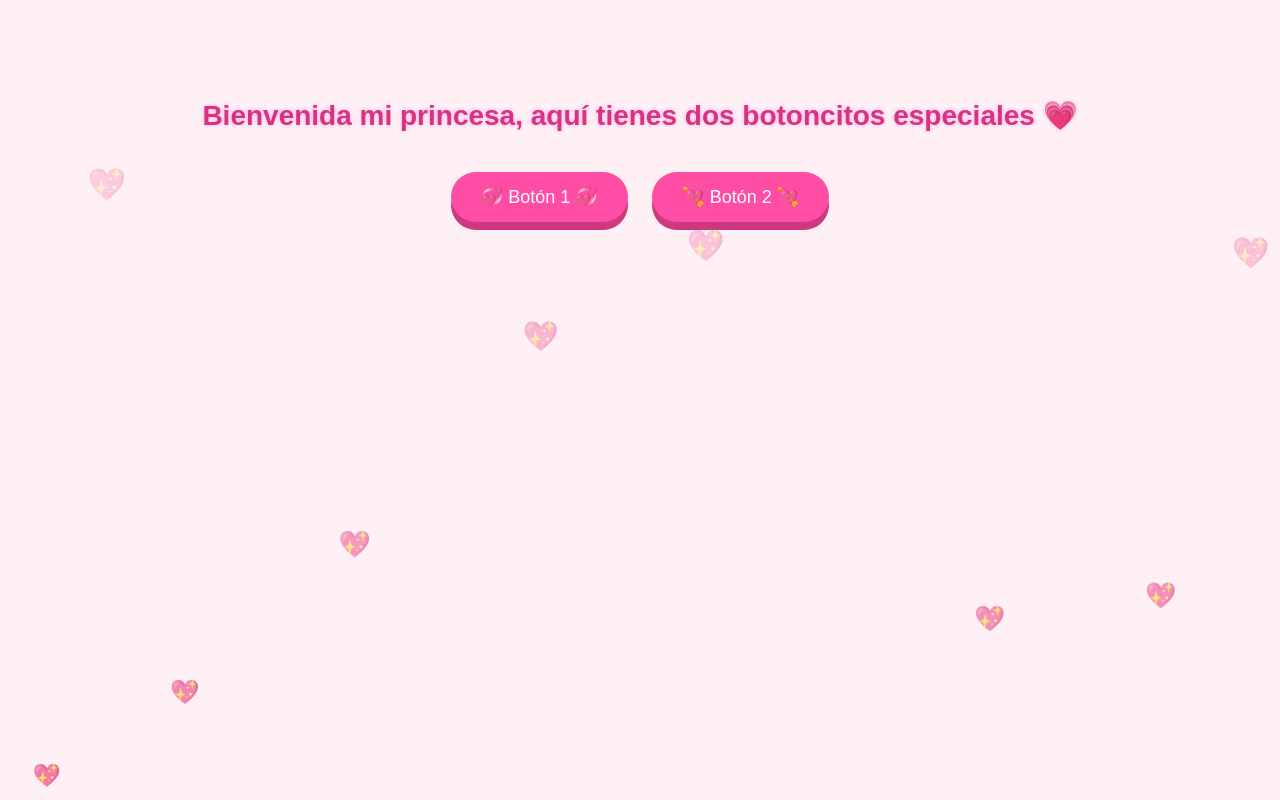
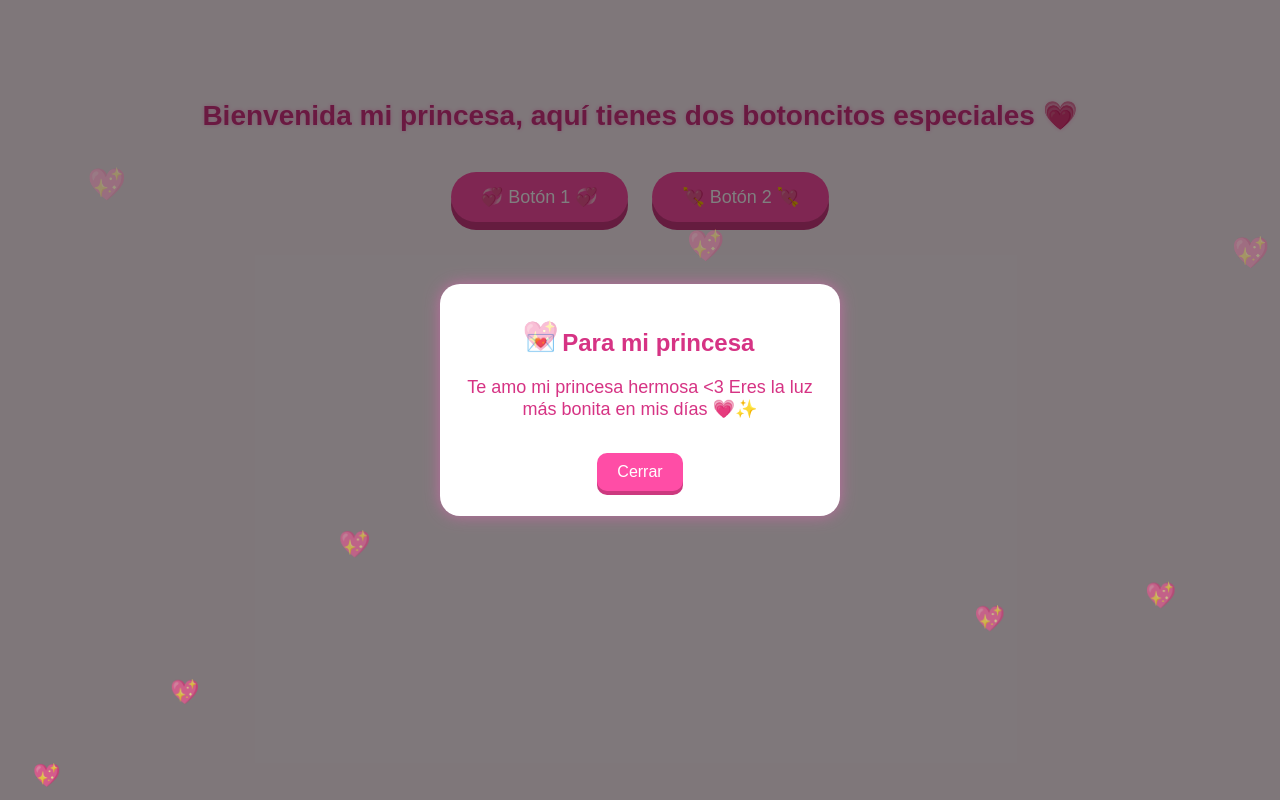
Before and after one commit to osorio-1234/P-gina-de-osorio, a plain HTML site: page index.html in a window 1280 px wide. Both pictures are taken after a click on the button "💞 Botón 1 💞". Drawn offline with Linux system fonts and the light colour scheme.

Commit message:
Subo mi página web

```diff
--- a/index.html
+++ b/index.html
@@ -22,6 +22,7 @@
       font-size: 22px;
       animation: floatUp 6s linear infinite;
       opacity: 0.7;
+      pointer-events: none;
     }
 
     @keyframes floatUp {
@@ -70,6 +71,57 @@
       transform: translateY(4px);
       box-shadow: 0 4px 0 #cc397f;
     }
+
+    /* CARTAS ANIMADAS */
+    .carta {
+      display: none;
+      position: fixed;
+      top: 0; left: 0;
+      width: 100%; height: 100%;
+      background: rgba(0,0,0,0.5);
+      justify-content: center;
+      align-items: center;
+      animation: fadeIn 0.4s;
+    }
+
+    .contenido-carta {
+      background: #ffffff;
+      color: #d63384;
+      padding: 25px;
+      width: 80%;
+      max-width: 350px;
+      border-radius: 20px;
+      text-align: center;
+      box-shadow: 0 0 15px rgba(255,100,200,0.5);
+      animation: zoomIn 0.4s;
+    }
+
+    @keyframes fadeIn {
+      from { opacity: 0; }
+      to   { opacity: 1; }
+    }
+
+    @keyframes zoomIn {
+      from { transform: scale(0.5); }
+      to   { transform: scale(1); }
+    }
+
+    .cerrar {
+      margin-top: 15px;
+      background: #ff4da6;
+      color: white;
+      padding: 10px 20px;
+      border: none;
+      border-radius: 10px;
+      cursor: pointer;
+      box-shadow: 0 4px 0 #cc397f;
+      font-size: 16px;
+    }
+
+    .cerrar:active {
+      transform: translateY(3px);
+      box-shadow: 0 2px 0 #cc397f;
+    }
   </style>
 </head>
 
@@ -98,13 +150,45 @@
     <button class="btn" id="boton2">💘 Botón 2 💘</button>
   </div>
 
+  <!-- CARTA 1 -->
+  <div id="carta1" class="carta">
+    <div class="contenido-carta">
+      <h2>💌 Para mi princesa</h2>
+      <p style="font-size:18px;">
+        Te amo mi princesa hermosa &lt;3
+        Eres la luz más bonita en mis días 💗✨
+      </p>
+      <button class="cerrar" onclick="cerrarCarta('carta1')">Cerrar</button>
+    </div>
+  </div>
+
+  <!-- CARTA 2 -->
+  <div id="carta2" class="carta">
+    <div class="contenido-carta">
+      <h2>💖 Mensaje Especial</h2>
+      <p style="font-size:18px;">
+        Te adoro, eres lo mejor que me ha pasado
+        y quiero tener un futuro precioso contigo 💕🌈✨
+      </p>
+      <button class="cerrar" onclick="cerrarCarta('carta2')">Cerrar</button>
+    </div>
+  </div>
+
   <script>
+    function mostrarCarta(id) {
+      document.getElementById(id).style.display = "flex";
+    }
+
+    function cerrarCarta(id) {
+      document.getElementById(id).style.display = "none";
+    }
+
     document.getElementById('boton1').addEventListener('click', () => {
-      alert("Te amo mi princesa hermosa <3");
+      mostrarCarta('carta1');
     });
 
     document.getElementById('boton2').addEventListener('click', () => {
-      alert("Te adoro, eres lo mejor que me ha pasado y quiero tener un lindo futuro contigo 💗");
+      mostrarCarta('carta2');
     });
   </script>
 
```
